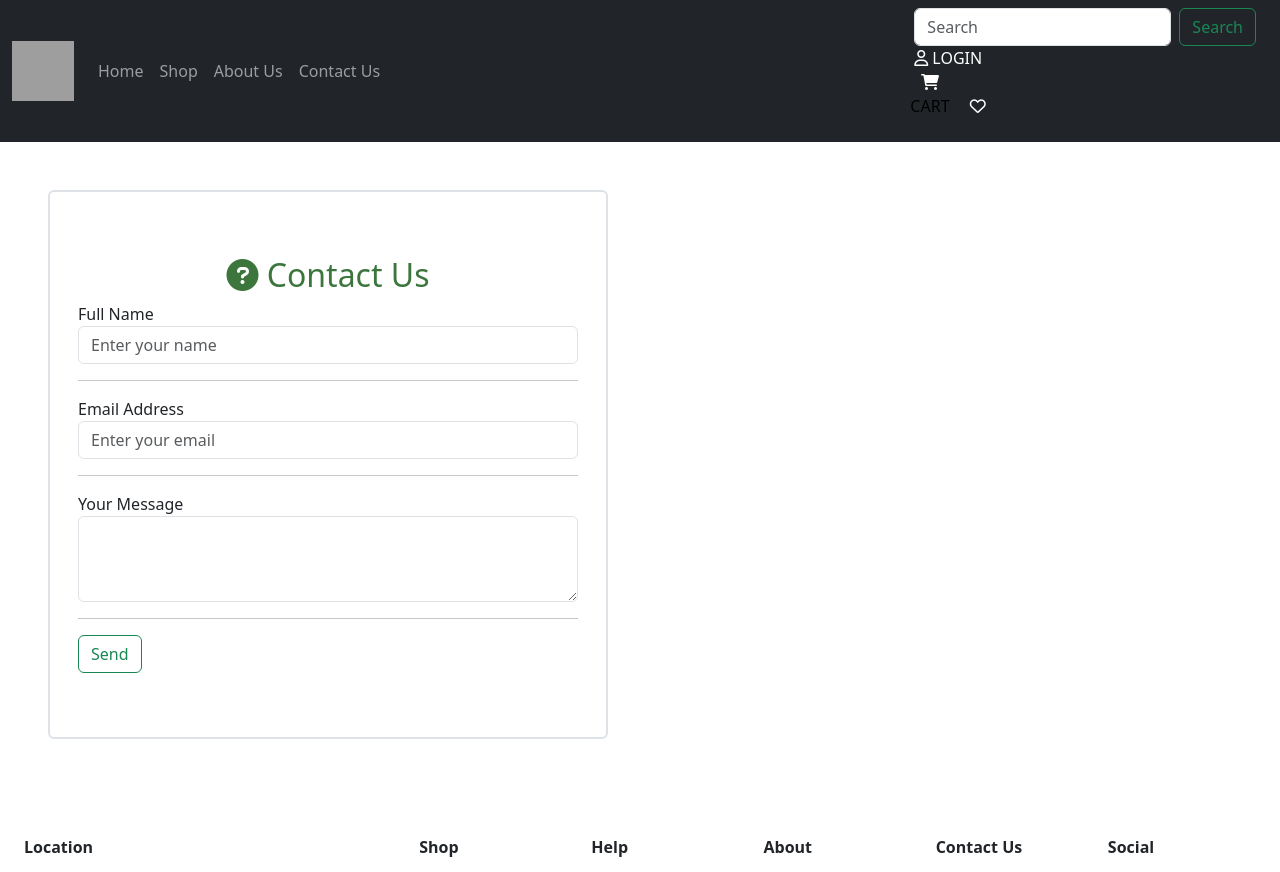
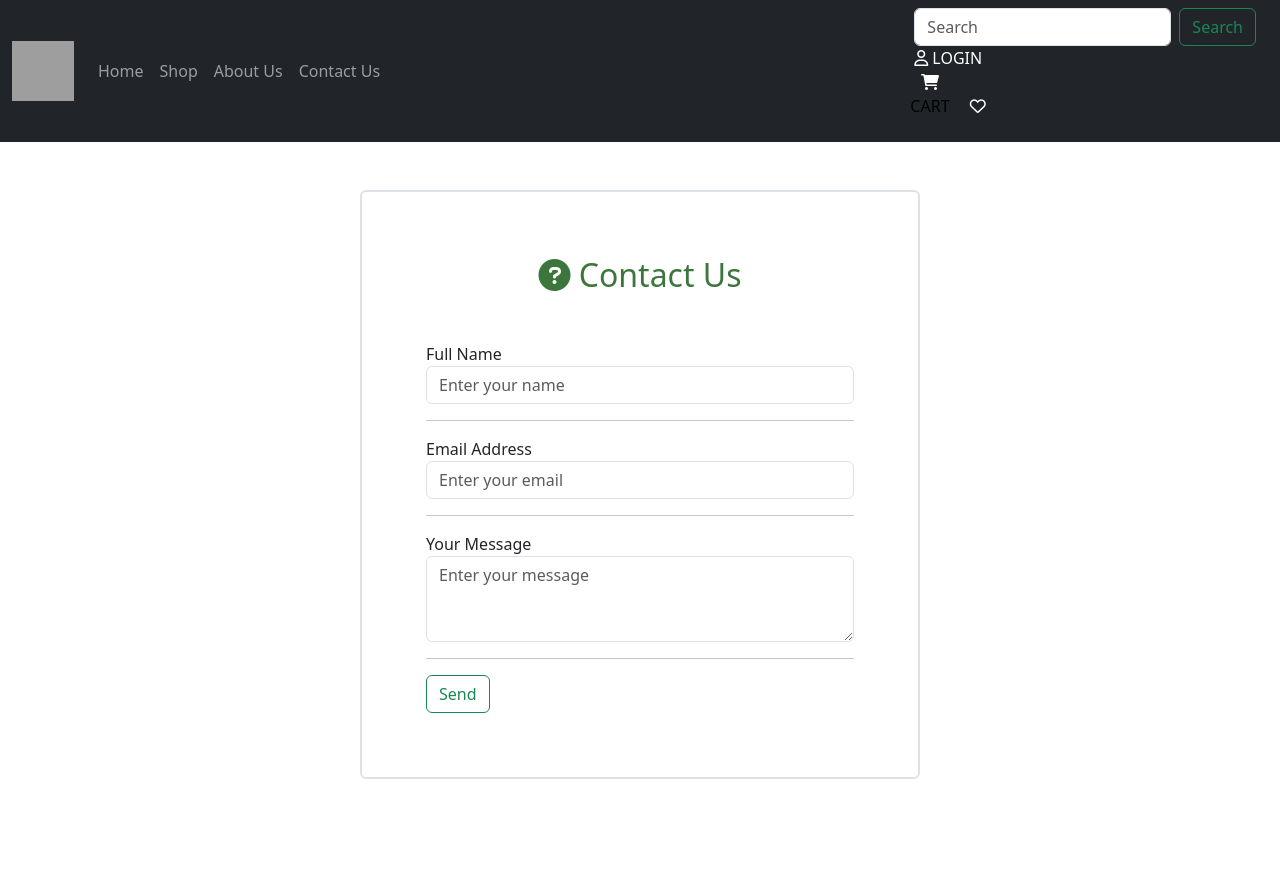
Before and after one commit to Bhabishwor/Project-Cleckhuddersfax-Market-Hub, a PHP site: page /Team/Customer/contact_us.php in a window 1280 px wide. Shown: the top 872 px of the page. Run offline with PHP 8.4, Linux system fonts and the light colour scheme; grey boxes are pictures that could not be loaded.

Commit message:
CENTERED THE DIV IN CONTACT US

```diff
--- a/Execution/PHP/Customer/contact_us.php
+++ b/Execution/PHP/Customer/contact_us.php
@@ -73,6 +73,7 @@
 
     .container{
       width: 35rem !important;
+      margin: auto;
     }
 
     div h2{
@@ -84,10 +85,10 @@
 <body>
   <?php include "header.php"; ?>
 
-    <div class="container border border-2 rounded bg-white m-5 py-5">
+  <div class="container border border-2 rounded bg-white my-5 p-5">
     <form method="post" action="#">
       <div class="p-3">
-          <h2 class="text-center"><i class="fas fa-question-circle"></i> Contact Us</h2>
+        <h2 class="text-center mb-5"><i class="fas fa-question-circle"></i> Contact Us</h2>
 
         <div class="form-group">
           <label for="name">Full Name</label>
@@ -104,15 +105,14 @@
 
         <div class="form-group">
           <label for="message">Your Message</label>
-            <textarea class="form-control" id="message" name="message" rows="3" placeholder="Enter your message">
-            </textarea>
+          <textarea class="form-control" id="message" name="message" rows="3"
+            placeholder="Enter your message"></textarea>
           <hr>
         </div>
 
         <button type="submit" class="btn btn-outline-success">Send</button>
       </div>
     </form>
-    </div>
   </div>
 
   <?php include "footer.php"; ?>
```
Lines whose indentation alone changed are shown as unchanged.
